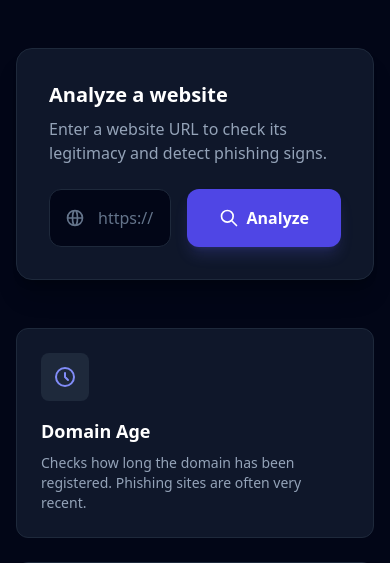
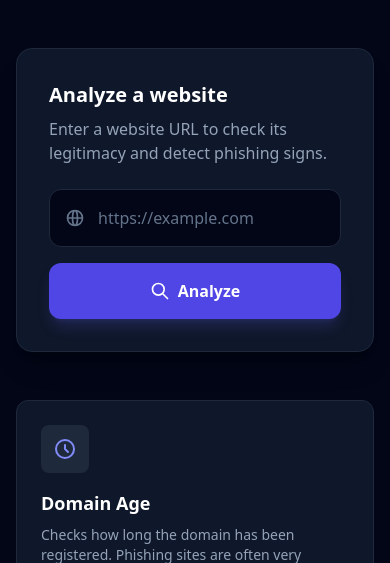
Before and after one commit to NetSha8/Lite-website-analyser, a FastAPI app: page / in a window 390 px wide. Shown: the part 121-684 px from the top of the page. Run offline with FastAPI, Linux system fonts and the light colour scheme; some libraries are stand-ins or nearby versions.

Commit message:
fix responsive

```diff
--- a/templates/index.html
+++ b/templates/index.html
@@ -96,7 +96,7 @@
                 <p class="text-slate-400 mb-6">{{ t.analyze_description }}</p>
 
                 <form hx-post="/api/analyze?lang={{ lang }}" hx-target="#results" hx-indicator="#submit-btn"
-                    class="flex gap-4">
+                    class="flex flex-col md:flex-row gap-4">
                     <div class="flex-1 relative">
                         <div class="absolute inset-y-0 left-0 pl-4 flex items-center pointer-events-none">
                             <svg class="w-5 h-5 text-slate-500" fill="none" stroke="currentColor" viewBox="0 0 24 24">
@@ -108,15 +108,15 @@
                             class="w-full pl-12 pr-4 py-4 bg-slate-950 border border-slate-800 rounded-xl text-white placeholder-slate-500 focus:outline-none focus:ring-2 focus:ring-indigo-500 focus:border-transparent transition-all">
                     </div>
                     <button type="submit" id="submit-btn"
-                        class="px-8 py-4 bg-indigo-600 hover:bg-indigo-500 text-white font-semibold rounded-xl transition-all focus:outline-none focus:ring-2 focus:ring-indigo-500/50 disabled:opacity-50 disabled:cursor-not-allowed shadow-lg shadow-indigo-500/20">
-                        <span class="ready flex items-center gap-2">
+                        class="w-full md:w-auto px-8 py-4 bg-indigo-600 hover:bg-indigo-500 text-white font-semibold rounded-xl transition-all focus:outline-none focus:ring-2 focus:ring-indigo-500/50 disabled:opacity-50 disabled:cursor-not-allowed shadow-lg shadow-indigo-500/20">
+                        <span class="ready flex items-center justify-center gap-2">
                             <svg class="w-5 h-5" fill="none" stroke="currentColor" viewBox="0 0 24 24">
                                 <path stroke-linecap="round" stroke-linejoin="round" stroke-width="2"
                                     d="M21 21l-6-6m2-5a7 7 0 11-14 0 7 7 0 0114 0z" />
                             </svg>
                             {{ t.analyze_button }}
                         </span>
-                        <span class="loading flex items-center gap-2">
+                        <span class="loading flex items-center justify-center gap-2">
                             <svg class="w-5 h-5 animate-spin" fill="none" viewBox="0 0 24 24">
                                 <circle class="opacity-25" cx="12" cy="12" r="10" stroke="currentColor"
                                     stroke-width="4"></circle>
```
